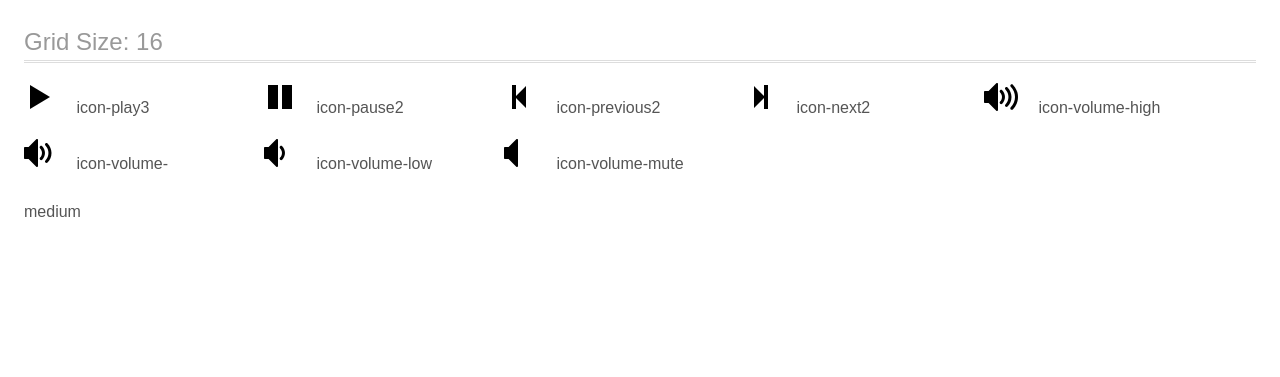
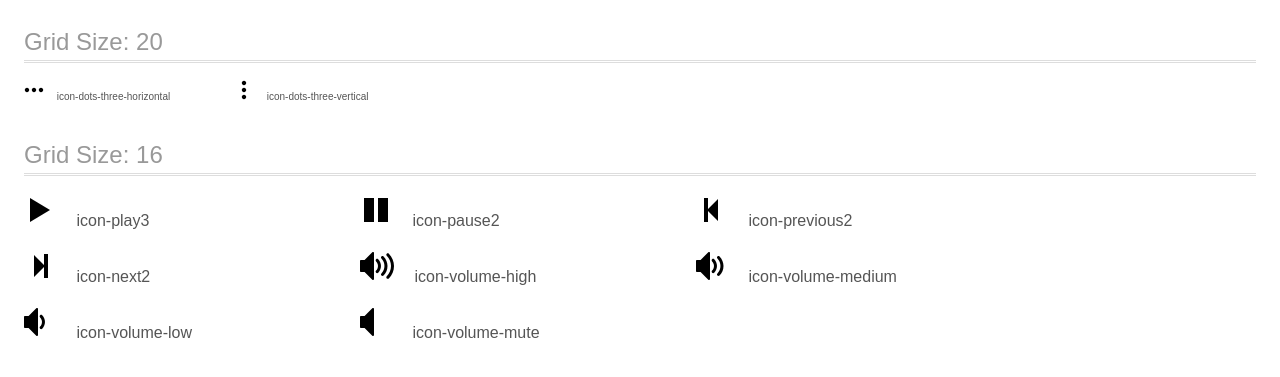
Before and after one commit to luvuong-le/MP3-Player, a PHP site: page /icons/demo.html in a window 1280 px wide. Shown: the part 56-433 px from the top of the page. Run offline with PHP 8.4, Linux system fonts and the light colour scheme.

Commit message:
Added option menu and transition with new icon files

```diff
--- a/icons/Read Me.txt
+++ b/icons/Read Me.txt
@@ -4,7 +4,7 @@ If you prefer using PNGs, PDFs, or CSS sprites, refer to the Preferences panel o
 
 *demo.html* lists the icons that you selected. To insert your icons as inline SVGs (with the <use> element), copy the <svg> element (that contains symbol definitions) from the source of the demo.html file, below your own HTML's <body> tag. After copying this SVG, you can reference your glyphs like the following:
 
-<svg class="icon icon-play3"><use xlink:href="#icon-play3"></use></svg>
+<svg class="icon icon-dots-three-horizontal"><use xlink:href="#icon-dots-three-horizontal"></use></svg>
 
 You can get this code from the SVG tab of the IcoMoon app, or by referring to the source of the demo.html file. To see how you can change the color/size of your icons using CSS, refer to the example provided in the *style.css* file.
 
--- a/icons/demo-files/demo.css
+++ b/icons/demo-files/demo.css
@@ -48,7 +48,7 @@ input:focus {
   font-size: 16px;
   margin-right: 1.5em;
   float: left;
-  width: 6em;
+  width: 9em;
 }
 svg {
   color: #000;
@@ -139,6 +139,9 @@ p {
   font-size: 16px;
 }
 .fs1 {
+  font-size: 20px;
+}
+.fs2 {
   font-size: 32px;
 }
 .name {
--- a/icons/demo.html
+++ b/icons/demo.html
@@ -10,6 +10,14 @@
 <body>
 <svg aria-hidden="true" style="position: absolute; width: 0; height: 0; overflow: hidden;" version="1.1" xmlns="http://www.w3.org/2000/svg" xmlns:xlink="http://www.w3.org/1999/xlink">
 <defs>
+<symbol id="icon-dots-three-horizontal" viewBox="0 0 20 20">
+<title>dots-three-horizontal</title>
+<path d="M10.001 7.8c-1.215 0-2.201 0.985-2.201 2.2s0.986 2.2 2.201 2.2c1.215 0 2.199-0.985 2.199-2.2s-0.984-2.2-2.199-2.2zM3.001 7.8c-1.215 0-2.201 0.985-2.201 2.2s0.986 2.2 2.201 2.2c1.215 0 2.199-0.986 2.199-2.2s-0.984-2.2-2.199-2.2zM17.001 7.8c-1.215 0-2.201 0.985-2.201 2.2s0.986 2.2 2.201 2.2c1.215 0 2.199-0.985 2.199-2.2s-0.984-2.2-2.199-2.2z"></path>
+</symbol>
+<symbol id="icon-dots-three-vertical" viewBox="0 0 20 20">
+<title>dots-three-vertical</title>
+<path d="M10.001 7.8c-1.215 0-2.201 0.985-2.201 2.2s0.986 2.2 2.201 2.2c1.215 0 2.199-0.985 2.199-2.2s-0.984-2.2-2.199-2.2zM10.001 5.2c1.215 0 2.199-0.986 2.199-2.2s-0.984-2.2-2.199-2.2c-1.215 0-2.201 0.985-2.201 2.2s0.986 2.2 2.201 2.2zM10.001 14.8c-1.215 0-2.201 0.985-2.201 2.2s0.986 2.2 2.201 2.2c1.215 0 2.199-0.985 2.199-2.2s-0.984-2.2-2.199-2.2z"></path>
+</symbol>
 <symbol id="icon-play3" viewBox="0 0 32 32">
 <title>play3</title>
 <path d="M6 4l20 12-20 12z"></path>
@@ -54,43 +62,56 @@
 </div>
 </header>
     <div class="clearfix mhl ptl">
+        <h1 class="mvm mtn fgc1">Grid Size: 20</h1>
+        <div class="glyph fs1">
+            <div class="clearfix pbs">
+                <svg class="icon icon-dots-three-horizontal"><use xlink:href="#icon-dots-three-horizontal"></use></svg><span class="name"> icon-dots-three-horizontal</span>
+            </div>
+        </div>
+        <div class="glyph fs1">
+            <div class="clearfix pbs">
+                <svg class="icon icon-dots-three-vertical"><use xlink:href="#icon-dots-three-vertical"></use></svg><span class="name"> icon-dots-three-vertical</span>
+            </div>
+        </div>
+  </div>
+    <div class="clearfix mhl ptl">
         <h1 class="mvm mtn fgc1">Grid Size: 16</h1>
-        <div class="glyph fs1">
+        <div class="glyph fs2">
             <div class="clearfix pbs">
                 <svg class="icon icon-play3"><use xlink:href="#icon-play3"></use></svg><span class="name"> icon-play3</span>
             </div>
         </div>
-        <div class="glyph fs1">
+        <div class="glyph fs2">
             <div class="clearfix pbs">
                 <svg class="icon icon-pause2"><use xlink:href="#icon-pause2"></use></svg><span class="name"> icon-pause2</span>
             </div>
         </div>
-        <div class="glyph fs1">
+        <div class="glyph fs2">
             <div class="clearfix pbs">
                 <svg class="icon icon-previous2"><use xlink:href="#icon-previous2"></use></svg><span class="name"> icon-previous2</span>
             </div>
         </div>
-        <div class="glyph fs1">
+        <div class="glyph fs2">
             <div class="clearfix pbs">
                 <svg class="icon icon-next2"><use xlink:href="#icon-next2"></use></svg><span class="name"> icon-next2</span>
             </div>
         </div>
-        <div class="glyph fs1">
+        <div class="glyph fs2">
             <div class="clearfix pbs">
                 <svg class="icon icon-volume-high"><use xlink:href="#icon-volume-high"></use></svg><span class="name"> icon-volume-high</span>
             </div>
         </div>
-        <div class="glyph fs1">
+        <div class="glyph fs2">
             <div class="clearfix pbs">
                 <svg class="icon icon-volume-medium"><use xlink:href="#icon-volume-medium"></use></svg><span class="name"> icon-volume-medium</span>
             </div>
         </div>
-        <div class="glyph fs1">
+        <div class="glyph fs2">
             <div class="clearfix pbs">
                 <svg class="icon icon-volume-low"><use xlink:href="#icon-volume-low"></use></svg><span class="name"> icon-volume-low</span>
             </div>
         </div>
-        <div class="glyph fs1">
+        <div class="glyph fs2">
             <div class="clearfix pbs">
                 <svg class="icon icon-volume-mute"><use xlink:href="#icon-volume-mute"></use></svg><span class="name"> icon-volume-mute</span>
             </div>
```
Also changed, not shown: css/style.css (+30 -2 lines), icons/demo-external-svg.html (+21 -8 lines), icons/selection.json (+48 -0 lines), index.php (+15 -1 lines), js/app.js (+12 -3 lines), icons/SVG/dots-three-horizontal.svg (added), icons/SVG/dots-three-vertical.svg (added), icons/sprite.svg, 1 other file.
